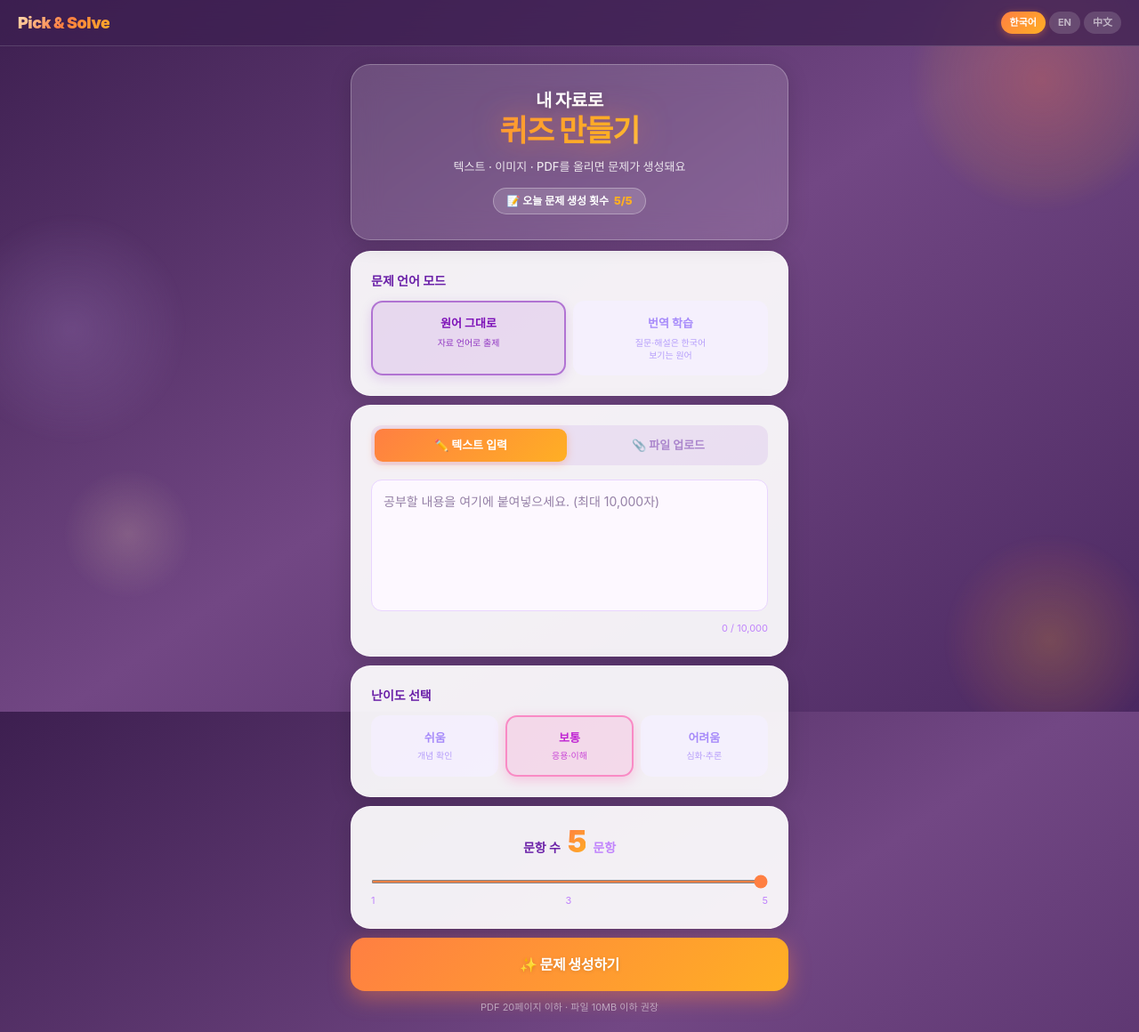
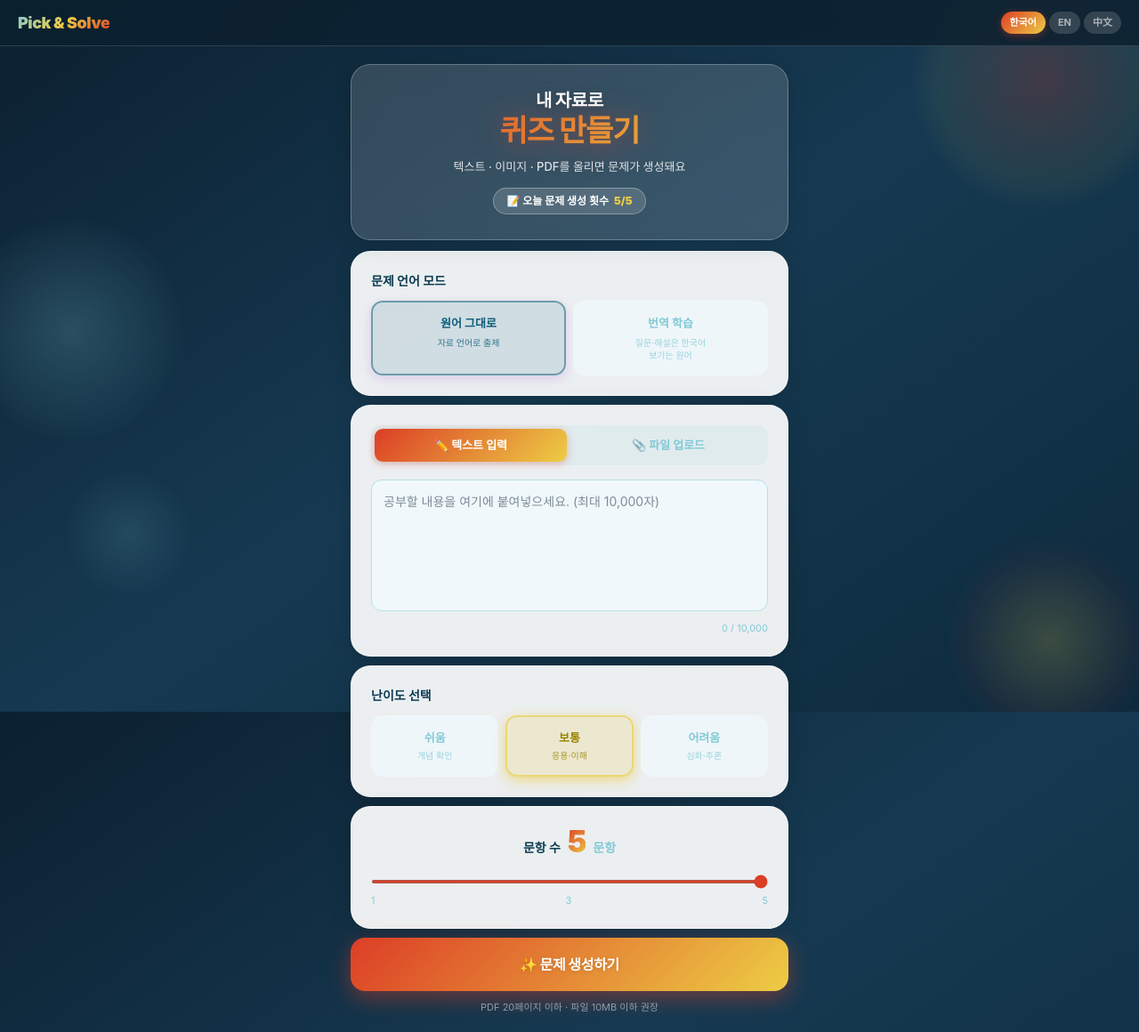
Before and after one commit to highstar24/picknsolve, a Next.js app: page / in a window 1280 px wide. Shown: the whole page at 89% size. Built offline with nearby package versions, Linux system fonts and the light colour scheme.

Commit message:
색상 팔레트 교체: 시트러스 (#DC3E26 / #EDCD44 / #81CAD6)

```diff
--- a/app/globals.css
+++ b/app/globals.css
@@ -4,15 +4,15 @@
 
 body {
   min-height: 100vh;
-  background: linear-gradient(145deg, #3d1f50 0%, #724784 50%, #4a2860 100%);
+  background: linear-gradient(145deg, #0c2030 0%, #163a52 50%, #0d2a3d 100%);
   background-attachment: fixed;
   font-family: -apple-system, BlinkMacSystemFont, 'Segoe UI', 'Noto Sans KR', sans-serif;
   -webkit-font-smoothing: antialiased;
-  color: #2d0a4e;
+  color: #0d2233;
 }
 
 input[type="range"] {
-  accent-color: #FF7F42;
+  accent-color: #DC3E26;
   height: 4px;
   cursor: pointer;
 }
--- a/app/layout.tsx
+++ b/app/layout.tsx
@@ -13,19 +13,19 @@ export default function RootLayout({ children }: { children: React.ReactNode })
       <body>
         {/* 배경 블롭 장식 */}
         <div style={{ position: 'fixed', inset: 0, zIndex: 0, pointerEvents: 'none', overflow: 'hidden' }}>
-          {/* 오렌지 블롭 - 우상단 */}
+          {/* 레드 블롭 - 우상단 */}
           <div style={{
             position: 'absolute', top: '-60px', right: '-40px',
             width: '300px', height: '300px',
-            background: 'radial-gradient(ellipse, rgba(255,127,66,0.28) 0%, rgba(255,175,36,0.08) 55%, transparent 70%)',
+            background: 'radial-gradient(ellipse, rgba(220,62,38,0.22) 0%, rgba(237,205,68,0.06) 55%, transparent 70%)',
             borderRadius: '60% 40% 55% 45% / 45% 60% 40% 55%',
             filter: 'blur(2px)',
           }} />
-          {/* 라이트퍼플 블롭 - 좌중단 */}
+          {/* 스카이블루 블롭 - 좌중단 */}
           <div style={{
             position: 'absolute', top: '30%', left: '-50px',
             width: '260px', height: '260px',
-            background: 'radial-gradient(ellipse, rgba(172,135,205,0.25) 0%, rgba(172,135,205,0.06) 55%, transparent 70%)',
+            background: 'radial-gradient(ellipse, rgba(129,202,214,0.22) 0%, rgba(129,202,214,0.05) 55%, transparent 70%)',
             borderRadius: '45% 55% 40% 60% / 55% 40% 60% 45%',
             filter: 'blur(2px)',
           }} />
@@ -33,15 +33,15 @@ export default function RootLayout({ children }: { children: React.ReactNode })
           <div style={{
             position: 'absolute', bottom: '-40px', right: '-20px',
             width: '240px', height: '240px',
-            background: 'radial-gradient(ellipse, rgba(255,175,36,0.22) 0%, rgba(255,127,66,0.06) 55%, transparent 70%)',
+            background: 'radial-gradient(ellipse, rgba(237,205,68,0.20) 0%, rgba(220,62,38,0.05) 55%, transparent 70%)',
             borderRadius: '50% 60% 45% 55% / 60% 45% 55% 40%',
             filter: 'blur(2px)',
           }} />
-          {/* 피치 소블롭 - 좌하단 */}
+          {/* 스카이블루 소블롭 - 좌하단 */}
           <div style={{
             position: 'absolute', bottom: '15%', left: '5%',
             width: '160px', height: '160px',
-            background: 'radial-gradient(ellipse, rgba(255,226,184,0.18) 0%, transparent 65%)',
+            background: 'radial-gradient(ellipse, rgba(129,202,214,0.14) 0%, transparent 65%)',
             borderRadius: '55% 45% 50% 50% / 50% 55% 45% 50%',
           }} />
         </div>
@@ -49,7 +49,7 @@ export default function RootLayout({ children }: { children: React.ReactNode })
         {/* 헤더 */}
         <header style={{
           position: 'sticky', top: 0, zIndex: 10,
-          background: 'rgba(61,31,80,0.75)',
+          background: 'rgba(12,32,48,0.85)',
           backdropFilter: 'blur(20px)', WebkitBackdropFilter: 'blur(20px)',
           borderBottom: '1px solid rgba(255,255,255,0.15)',
           height: '52px', padding: '0 20px',
@@ -58,7 +58,7 @@ export default function RootLayout({ children }: { children: React.ReactNode })
           <a href="/" style={{ textDecoration: 'none', display: 'flex', alignItems: 'center', gap: '8px' }}>
             <span style={{
               fontSize: '18px', fontWeight: 900, letterSpacing: '-0.5px',
-              background: 'linear-gradient(135deg, #FFE2B8, #FF7F42, #FFAF24)',
+              background: 'linear-gradient(135deg, #81CAD6, #EDCD44, #DC3E26)',
               WebkitBackgroundClip: 'text', WebkitTextFillColor: 'transparent',
             }}>
               Pick & Solve
--- a/app/page.tsx
+++ b/app/page.tsx
@@ -9,9 +9,9 @@ import { T } from '@/lib/i18n'
 import type { Difficulty, QuizQuestion } from '@/types'
 
 const DIFFICULTY_OPTIONS: { value: Difficulty; color: string; bg: string; border: string }[] = [
-  { value: 'easy',   color: '#00b4d8', bg: 'rgba(0,212,255,0.12)',  border: 'rgba(0,212,255,0.5)' },
-  { value: 'normal', color: '#c026d3', bg: 'rgba(255,63,160,0.12)', border: 'rgba(255,63,160,0.5)' },
-  { value: 'hard',   color: '#ea580c', bg: 'rgba(255,140,35,0.12)', border: 'rgba(255,140,35,0.5)' },
+  { value: 'easy',   color: '#0a7fa0', bg: 'rgba(129,202,214,0.15)', border: 'rgba(129,202,214,0.6)' },
+  { value: 'normal', color: '#9a8500', bg: 'rgba(237,205,68,0.18)',  border: 'rgba(237,205,68,0.65)' },
+  { value: 'hard',   color: '#b02f1e', bg: 'rgba(220,62,38,0.14)',   border: 'rgba(220,62,38,0.55)' },
 ]
 
 const card: React.CSSProperties = {
@@ -110,10 +110,10 @@ export default function HomePage() {
           <span style={{
             display: 'block',
             fontSize: '34px', fontWeight: 900,
-            background: 'linear-gradient(135deg, #FF7F42 0%, #FFAF24 60%, #FFE2B8 100%)',
+            background: 'linear-gradient(135deg, #DC3E26 0%, #EDCD44 100%)',
             WebkitBackgroundClip: 'text', WebkitTextFillColor: 'transparent',
             letterSpacing: '-1px',
-            filter: 'drop-shadow(0 2px 16px rgba(255,127,66,0.5))',
+            filter: 'drop-shadow(0 2px 16px rgba(220,62,38,0.5))',
           }}>
             {t.heroTitleAccent}
           </span>
@@ -128,7 +128,7 @@ export default function HomePage() {
           borderRadius: '100px', padding: '5px 14px',
           fontSize: '12px', fontWeight: 700, color: '#fff',
         }}>
-          📝 {t.remainingLabel} <strong style={{ color: '#FFAF24' }}>{remaining}/{LIMIT}</strong>
+          📝 {t.remainingLabel} <strong style={{ color: '#EDCD44' }}>{remaining}/{LIMIT}</strong>
         </div>
       </div>
 
@@ -136,7 +136,7 @@ export default function HomePage() {
 
         {/* 문제 언어 모드 */}
         <div style={card}>
-          <p style={{ margin: '0 0 12px', fontWeight: 700, fontSize: '14px', color: '#6b21a8' }}>{t.quizLangTitle}</p>
+          <p style={{ margin: '0 0 12px', fontWeight: 700, fontSize: '14px', color: '#0d3d52' }}>{t.quizLangTitle}</p>
           <div style={{ display: 'grid', gridTemplateColumns: '1fr 1fr', gap: '8px' }}>
             {(['source', 'translate'] as const).map((mode) => {
               const active = quizLangMode === mode
@@ -145,10 +145,10 @@ export default function HomePage() {
               return (
                 <button key={mode} type="button" onClick={() => setQuizLangMode(mode)} style={{
                   padding: '14px 10px', borderRadius: '13px', cursor: 'pointer',
-                  border: `2px solid ${active ? 'rgba(124,16,184,0.5)' : 'transparent'}`,
-                  background: active ? 'rgba(124,16,184,0.1)' : 'rgba(245,240,255,0.8)',
+                  border: `2px solid ${active ? 'rgba(13,93,122,0.5)' : 'transparent'}`,
+                  background: active ? 'rgba(13,93,122,0.12)' : 'rgba(240,248,252,0.85)',
                   fontWeight: 700, fontSize: '13px',
-                  color: active ? '#7c10b8' : '#a78bfa',
+                  color: active ? '#0d5c7a' : '#81CAD6',
                   boxShadow: active ? '0 4px 14px rgba(124,16,184,0.15)' : 'none',
                   transition: 'all 0.2s',
                   display: 'flex', flexDirection: 'column', alignItems: 'center', gap: '4px',
@@ -164,14 +164,14 @@ export default function HomePage() {
 
         {/* 입력 방식 탭 */}
         <div style={card}>
-          <div style={{ display: 'flex', gap: '6px', background: 'rgba(120,0,200,0.07)', borderRadius: '12px', padding: '4px', marginBottom: '16px' }}>
+          <div style={{ display: 'flex', gap: '6px', background: 'rgba(129,202,214,0.12)', borderRadius: '12px', padding: '4px', marginBottom: '16px' }}>
             {(['text', 'file'] as const).map((tp) => (
               <button key={tp} type="button" onClick={() => setInputType(tp)} style={{
                 flex: 1, padding: '9px', borderRadius: '9px', border: 'none',
                 fontWeight: 700, fontSize: '13px', cursor: 'pointer',
-                background: inputType === tp ? 'linear-gradient(135deg, #FF7F42, #FFAF24)' : 'transparent',
-                color: inputType === tp ? '#fff' : '#AC87CD',
-                boxShadow: inputType === tp ? '0 2px 10px rgba(255,127,66,0.35)' : 'none',
+                background: inputType === tp ? 'linear-gradient(135deg, #DC3E26, #EDCD44)' : 'transparent',
+                color: inputType === tp ? '#fff' : '#81CAD6',
+                boxShadow: inputType === tp ? '0 2px 10px rgba(220,62,38,0.35)' : 'none',
                 transition: 'all 0.2s',
               }}>
                 {tp === 'text' ? t.tabText : t.tabFile}
@@ -186,27 +186,27 @@ export default function HomePage() {
                 maxLength={10000}
                 style={{
                   width: '100%', height: '148px', padding: '13px',
-                  background: '#fdf8ff', border: '1.5px solid #e9d5ff',
+                  background: '#f0f8fc', border: '1.5px solid #b8e0e8',
                   borderRadius: '12px', fontSize: '14px', resize: 'none', outline: 'none',
-                  lineHeight: 1.6, color: '#2d0a4e', transition: 'border-color 0.2s',
+                  lineHeight: 1.6, color: '#0d2233', transition: 'border-color 0.2s',
                 }}
-                onFocus={e => e.target.style.borderColor = '#FF7F42'}
-                onBlur={e => e.target.style.borderColor = '#e9d5ff'}
+                onFocus={e => e.target.style.borderColor = '#DC3E26'}
+                onBlur={e => e.target.style.borderColor = '#b8e0e8'}
               />
-              <div style={{ textAlign: 'right', fontSize: '11px', color: '#c084fc', marginTop: '5px' }}>
+              <div style={{ textAlign: 'right', fontSize: '11px', color: '#81CAD6', marginTop: '5px' }}>
                 {text.length.toLocaleString()} / 10,000
               </div>
             </>
           ) : (
             <>
               <div onClick={() => fileRef.current?.click()} style={{
-                border: `2px dashed ${file ? '#6ee7b7' : '#d8b4fe'}`,
+                border: `2px dashed ${file ? '#6ee7b7' : '#81CAD6'}`,
                 borderRadius: '14px', padding: '32px 20px', cursor: 'pointer',
-                background: file ? '#f0fdf4' : '#fdf8ff',
+                background: file ? '#f0fdf4' : '#f0f8fc',
                 textAlign: 'center', transition: 'all 0.2s',
               }}
-                onMouseEnter={e => { if (!file) e.currentTarget.style.borderColor = '#c026d3' }}
-                onMouseLeave={e => { if (!file) e.currentTarget.style.borderColor = '#d8b4fe' }}
+                onMouseEnter={e => { if (!file) e.currentTarget.style.borderColor = '#0a7fa0' }}
+                onMouseLeave={e => { if (!file) e.currentTarget.style.borderColor = '#81CAD6' }}
               >
                 {file ? (
                   <>
@@ -217,8 +217,8 @@ export default function HomePage() {
                 ) : (
                   <>
                     <div style={{ fontSize: '28px' }}>🌸</div>
-                    <div style={{ fontWeight: 700, color: '#9333ea', marginTop: '8px', fontSize: '14px' }}>{t.fileClickHint}</div>
-                    <div style={{ fontSize: '12px', color: '#c084fc', marginTop: '4px' }}>{t.fileTypeHint}</div>
+                    <div style={{ fontWeight: 700, color: '#0a7fa0', marginTop: '8px', fontSize: '14px' }}>{t.fileClickHint}</div>
+                    <div style={{ fontSize: '12px', color: '#81CAD6', marginTop: '4px' }}>{t.fileTypeHint}</div>
                   </>
                 )}
               </div>
@@ -230,7 +230,7 @@ export default function HomePage() {
 
         {/* 난이도 */}
         <div style={card}>
-          <p style={{ margin: '0 0 12px', fontWeight: 700, fontSize: '14px', color: '#6b21a8' }}>{t.difficultyTitle}</p>
+          <p style={{ margin: '0 0 12px', fontWeight: 700, fontSize: '14px', color: '#0d3d52' }}>{t.difficultyTitle}</p>
           <div style={{ display: 'grid', gridTemplateColumns: '1fr 1fr 1fr', gap: '8px' }}>
             {DIFFICULTY_OPTIONS.map((opt) => {
               const active = difficulty === opt.value
@@ -240,9 +240,9 @@ export default function HomePage() {
                 <button key={opt.value} type="button" onClick={() => setDifficulty(opt.value)} style={{
                   padding: '14px 6px', borderRadius: '13px', cursor: 'pointer',
                   border: `2px solid ${active ? opt.border : 'transparent'}`,
-                  background: active ? opt.bg : 'rgba(245,240,255,0.8)',
+                  background: active ? opt.bg : 'rgba(240,248,252,0.85)',
                   fontWeight: 700, fontSize: '13px',
-                  color: active ? opt.color : '#a78bfa',
+                  color: active ? opt.color : '#81CAD6',
                   boxShadow: active ? `0 4px 14px ${opt.border.replace('0.5)', '0.25)')}` : 'none',
                   transition: 'all 0.2s',
                   display: 'flex', flexDirection: 'column', alignItems: 'center', gap: '3px',
@@ -258,19 +258,19 @@ export default function HomePage() {
         {/* 문항 수 */}
         <div style={card}>
           <div style={{ display: 'flex', justifyContent: 'center', alignItems: 'baseline', gap: '8px', marginBottom: '12px' }}>
-            <p style={{ margin: 0, fontWeight: 700, fontSize: '14px', color: '#6b21a8' }}>{t.questionCountTitle}</p>
+            <p style={{ margin: 0, fontWeight: 700, fontSize: '14px', color: '#0d3d52' }}>{t.questionCountTitle}</p>
             <span style={{
               fontSize: '34px', fontWeight: 900, letterSpacing: '-1.5px', lineHeight: 1,
-              background: 'linear-gradient(135deg, #FF7F42, #FFAF24)',
+              background: 'linear-gradient(135deg, #DC3E26, #EDCD44)',
               WebkitBackgroundClip: 'text', WebkitTextFillColor: 'transparent',
             }}>
               {count}
             </span>
-            <span style={{ fontSize: '14px', fontWeight: 600, color: '#c084fc' }}>{t.questionCountUnit}</span>
+            <span style={{ fontSize: '14px', fontWeight: 600, color: '#81CAD6' }}>{t.questionCountUnit}</span>
           </div>
           <input type="range" min={1} max={5} value={count} onChange={(e) => setCount(Number(e.target.value))}
             style={{ width: '100%' }} />
-          <div style={{ display: 'flex', justifyContent: 'space-between', fontSize: '11px', color: '#c084fc', marginTop: '5px' }}>
+          <div style={{ display: 'flex', justifyContent: 'space-between', fontSize: '11px', color: '#81CAD6', marginTop: '5px' }}>
             <span>1</span><span>3</span><span>5</span>
           </div>
         </div>
@@ -286,13 +286,13 @@ export default function HomePage() {
           width: '100%', padding: '18px',
           background: loading || remaining === 0
             ? 'rgba(255,255,255,0.25)'
-            : 'linear-gradient(135deg, #FF7F42 0%, #FFAF24 100%)',
+            : 'linear-gradient(135deg, #DC3E26 0%, #EDCD44 100%)',
           color: loading || remaining === 0 ? 'rgba(255,255,255,0.5)' : '#fff',
           border: 'none',
           borderRadius: '16px', fontWeight: 900, fontSize: '16px',
           cursor: loading || remaining === 0 ? 'not-allowed' : 'pointer',
           letterSpacing: '-0.3px',
-          boxShadow: loading || remaining === 0 ? 'none' : '0 8px 24px rgba(255,127,66,0.45)',
+          boxShadow: loading || remaining === 0 ? 'none' : '0 8px 24px rgba(220,62,38,0.45)',
           transition: 'all 0.2s',
           textShadow: '0 1px 4px rgba(0,0,0,0.15)',
         }}>
--- a/app/quiz/page.tsx
+++ b/app/quiz/page.tsx
@@ -80,18 +80,18 @@ export default function QuizPage() {
         <div style={{ display: 'flex', justifyContent: 'space-between', alignItems: 'center', marginBottom: '8px' }}>
           <span style={{
             fontSize: '12px', fontWeight: 700,
-            background: isSimilarMode ? 'rgba(255,140,35,0.25)' : 'rgba(255,255,255,0.2)',
-            color: isSimilarMode ? '#ffb800' : '#fff',
+            background: isSimilarMode ? 'rgba(237,205,68,0.25)' : 'rgba(255,255,255,0.2)',
+            color: isSimilarMode ? '#EDCD44' : '#fff',
             padding: '3px 12px', borderRadius: '100px',
           }}>
             {isSimilarMode ? t.similarMode : `${currentIndex + 1} / ${questions.length}`}
           </span>
-          <span style={{ fontSize: '12px', fontWeight: 800, color: '#ffec40' }}>{progress}%</span>
+          <span style={{ fontSize: '12px', fontWeight: 800, color: '#EDCD44' }}>{progress}%</span>
         </div>
         <div style={{ height: '6px', background: 'rgba(255,255,255,0.2)', borderRadius: '100px', overflow: 'hidden' }}>
           <div style={{
             height: '100%', borderRadius: '100px',
-            background: 'linear-gradient(90deg, #FF7F42, #FFAF24)',
+            background: 'linear-gradient(90deg, #DC3E26, #EDCD44)',
             width: `${progress}%`, transition: 'width 0.5s ease',
           }} />
         </div>
@@ -99,7 +99,7 @@ export default function QuizPage() {
 
       {/* 문제 카드 */}
       <div style={card}>
-        <p style={{ fontSize: '15px', fontWeight: 700, lineHeight: 1.75, margin: '0 0 18px', color: '#2d0a4e', textAlign: 'center' }}>
+        <p style={{ fontSize: '15px', fontWeight: 700, lineHeight: 1.75, margin: '0 0 18px', color: '#0d2233', textAlign: 'center' }}>
           {currentQuestion.question}
         </p>
 
@@ -107,17 +107,17 @@ export default function QuizPage() {
           {currentQuestion.options.map((opt) => {
             const isSelected = selectedLabel === opt.label
             const isCorrect = opt.label === currentQuestion.correctLabel
-            let bg = '#fdf8ff'
-            let border = '1.5px solid #e9d5ff'
-            let color = '#4a1080'
+            let bg = '#f0f8fc'
+            let border = '1.5px solid #b8e0e8'
+            let color = '#0d3d52'
             let shadow = 'none'
 
             if (showFeedback) {
               if (isCorrect) { bg = '#f0fdf4'; border = '2px solid #34d399'; color = '#065f46'; shadow = '0 2px 8px rgba(52,211,153,0.2)' }
               else if (isSelected) { bg = '#fff1f2'; border = '2px solid #fda4af'; color = '#be123c' }
-              else { bg = '#fafafa'; color = '#d8b4fe'; border = '1.5px solid #f3e8ff' }
+              else { bg = '#fafafa'; color = '#d8b4fe'; border = '1.5px solid #ddf0f4' }
             } else if (isSelected) {
-              bg = 'rgba(255,127,66,0.08)'; border = '2px solid #FF7F42'; color = '#7c2d12'; shadow = '0 2px 10px rgba(255,127,66,0.2)'
+              bg = 'rgba(220,62,38,0.08)'; border = '2px solid #DC3E26'; color = '#7c2d12'; shadow = '0 2px 10px rgba(220,62,38,0.2)'
             }
 
             return (
@@ -134,8 +134,8 @@ export default function QuizPage() {
                   width: '27px', height: '27px', borderRadius: '50%', flexShrink: 0,
                   background: showFeedback && isCorrect ? '#d1fae5'
                     : showFeedback && isSelected ? '#ffe4e6'
-                    : isSelected ? 'rgba(255,127,66,0.15)'
-                    : '#f3e8ff',
+                    : isSelected ? 'rgba(220,62,38,0.15)'
+                    : '#ddf0f4',
                   display: 'flex', alignItems: 'center', justifyContent: 'center',
                   fontWeight: 800, fontSize: '11px', color,
                 }}>{opt.label}</span>
@@ -170,10 +170,10 @@ export default function QuizPage() {
 
           <div style={{
             background: '#fff', borderRadius: '12px', padding: '13px',
-            fontSize: '13px', color: '#4a1080', lineHeight: 1.75, textAlign: 'left',
-            border: '1px solid #f3e8ff',
+            fontSize: '13px', color: '#0d3d52', lineHeight: 1.75, textAlign: 'left',
+            border: '1px solid #ddf0f4',
           }}>
-            <p style={{ margin: '0 0 5px', fontWeight: 700, fontSize: '11px', color: '#c084fc', letterSpacing: '0.5px' }}>{t.explanationLabel}</p>
+            <p style={{ margin: '0 0 5px', fontWeight: 700, fontSize: '11px', color: '#81CAD6', letterSpacing: '0.5px' }}>{t.explanationLabel}</p>
             {currentQuestion.explanation}
           </div>
 
@@ -182,8 +182,8 @@ export default function QuizPage() {
               {similarAlreadyUsed ? (
                 <div style={{
                   flex: 1, padding: '12px', borderRadius: '12px',
-                  background: '#fafafa', border: '1.5px solid #f3e8ff',
-                  color: '#c084fc', fontWeight: 600, fontSize: '13px',
+                  background: '#fafafa', border: '1.5px solid #ddf0f4',
+                  color: '#81CAD6', fontWeight: 600, fontSize: '13px',
                   textAlign: 'center',
                 }}>
                   {t.similarDone}
@@ -191,18 +191,18 @@ export default function QuizPage() {
               ) : (
                 <button onClick={handleSimilar} disabled={loadingSimilar} style={{
                   flex: 1, padding: '12px', borderRadius: '12px',
-                  background: loadingSimilar ? '#f9fafb' : 'linear-gradient(135deg, #FF7F42, #FFAF24)',
+                  background: loadingSimilar ? '#f9fafb' : 'linear-gradient(135deg, #DC3E26, #EDCD44)',
                   border: 'none',
                   color: '#fff', fontWeight: 700, fontSize: '13px',
                   cursor: loadingSimilar ? 'not-allowed' : 'pointer',
-                  boxShadow: loadingSimilar ? 'none' : '0 4px 12px rgba(255,127,66,0.35)',
+                  boxShadow: loadingSimilar ? 'none' : '0 4px 12px rgba(220,62,38,0.35)',
                   transition: 'all 0.2s',
                 }}>{loadingSimilar ? t.similarLoading : t.similarBtn}</button>
               )}
               <button onClick={() => exitSimilarMode()} style={{
                 flex: 1, padding: '12px', borderRadius: '12px',
-                background: '#fdf8ff', border: '1.5px solid #e9d5ff',
-                color: '#9333ea', fontWeight: 700, fontSize: '13px', cursor: 'pointer',
+                background: '#f0f8fc', border: '1.5px solid #b8e0e8',
+                color: '#0a7fa0', fontWeight: 700, fontSize: '13px', cursor: 'pointer',
               }}>{t.passBtn}</button>
             </div>
           )}
@@ -210,10 +210,10 @@ export default function QuizPage() {
           {(lastAnswer.isCorrect || isSimilarMode) && (
             <button onClick={nextQuestion} style={{
               width: '100%', padding: '14px', marginTop: '12px', borderRadius: '12px',
-              background: 'linear-gradient(135deg, #FF7F42, #FFAF24)',
+              background: 'linear-gradient(135deg, #DC3E26, #EDCD44)',
               border: 'none',
               color: '#fff', fontWeight: 900, fontSize: '14px', cursor: 'pointer',
-              boxShadow: '0 4px 16px rgba(255,127,66,0.4)',
+              boxShadow: '0 4px 16px rgba(220,62,38,0.4)',
               textShadow: '0 1px 4px rgba(0,0,0,0.1)',
             }}>
               {currentIndex + 1 >= questions.length && !isSimilarMode ? t.resultBtn : t.nextBtn}
--- a/components/Confetti.tsx
+++ b/components/Confetti.tsx
@@ -2,7 +2,7 @@
 
 import { useEffect, useRef } from 'react'
 
-const COLORS = ['#00d4ff', '#ff3fa0', '#ffb800', '#a855f7', '#34d399', '#f97316', '#fff']
+const COLORS = ['#DC3E26', '#EDCD44', '#81CAD6', '#34d399', '#f97316', '#fff', '#ffdd57']
 
 interface Piece {
   x: number; y: number
--- a/components/LangSelector.tsx
+++ b/components/LangSelector.tsx
@@ -31,10 +31,10 @@ export default function LangSelector() {
             cursor: 'pointer',
             transition: 'all 0.15s',
             background: uiLang === lang
-              ? 'linear-gradient(135deg, #FF7F42, #FFAF24)'
+              ? 'linear-gradient(135deg, #DC3E26, #EDCD44)'
               : 'rgba(255,255,255,0.15)',
             color: uiLang === lang ? '#fff' : 'rgba(255,255,255,0.6)',
-            boxShadow: uiLang === lang ? '0 2px 8px rgba(255,127,66,0.4)' : 'none',
+            boxShadow: uiLang === lang ? '0 2px 8px rgba(220,62,38,0.4)' : 'none',
           }}
         >
           {LANG_LABELS[lang]}
```
Also changed, not shown: app/result/page.tsx (+10 -10 lines).
